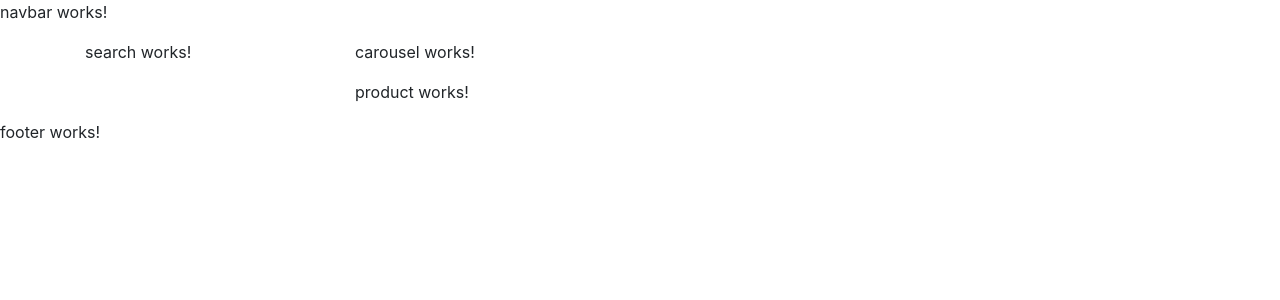
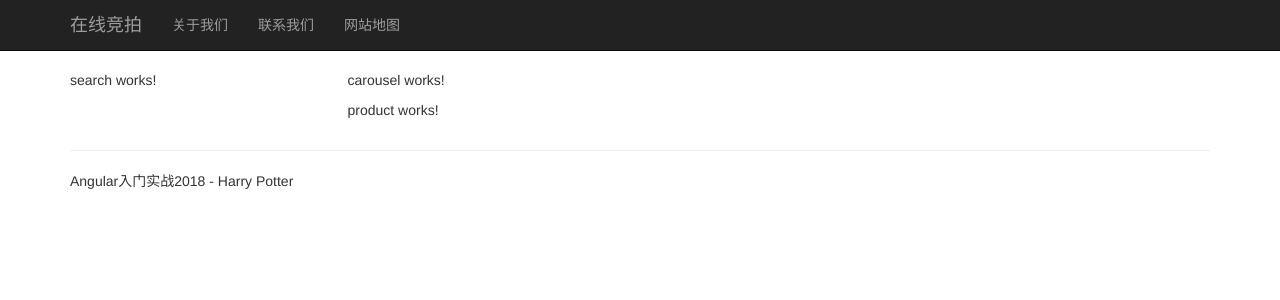
Before and after one commit to kunoka/auction, an Angular app: page / in a window 1280 px wide. Shown: the top 300 px of the page. Built offline with nearby package versions, Linux system fonts and the light colour scheme.

Commit message:
2-7 开发navbar和footer组件 完成 降级bootstrap为3.3.2 版本 4.0以上版本跟教程视频不一致

```diff
--- a/angular.json
+++ b/angular.json
@@ -24,11 +24,11 @@
             ],
             "styles": [
               "src/styles.css",
-              "../node_modules/bootstrap/dist/css/bootstrap.css"
+              "./node_modules/bootstrap/dist/css/bootstrap.css"
             ],
             "scripts": [
-              "../node_modules/jquery/dist/jquery.js",
-              "../node_modules/bootstrap/dist/js/bootstrap.js"
+              "./node_modules/jquery/dist/jquery.js",
+              "./node_modules/bootstrap/dist/js/bootstrap.js"
             ]
           },
           "configurations": {
--- a/package.json
+++ b/package.json
@@ -20,7 +20,6 @@
     "@angular/platform-browser": "^6.1.0",
     "@angular/platform-browser-dynamic": "^6.1.0",
     "@angular/router": "^6.1.0",
-    "bootstrap": "^4.1.3",
     "core-js": "^2.5.4",
     "jquery": "^3.3.1",
     "rxjs": "~6.2.0",
@@ -36,6 +35,7 @@
     "@types/jasminewd2": "~2.0.3",
     "@types/jquery": "^3.3.9",
     "@types/node": "~8.9.4",
+    "bootstrap": "^3.3.7",
     "codelyzer": "~4.3.0",
     "jasmine-core": "~2.99.1",
     "jasmine-spec-reporter": "~4.2.1",
--- a/src/app/footer/footer.component.html
+++ b/src/app/footer/footer.component.html
@@ -1,3 +1,10 @@
-<p>
-  footer works!
-</p>
+<div class="container">
+  <hr>
+  <footer>
+    <div class="row">
+      <div class="col-lg-12">
+        <p>Angular入门实战2018 - Harry Potter</p>
+      </div>
+    </div>
+  </footer>
+</div>
--- a/src/app/navbar/navbar.component.html
+++ b/src/app/navbar/navbar.component.html
@@ -1,3 +1,19 @@
-<p>
-  navbar works!
-</p>
+<nav class="navbar navbar-inverse navbar-fixed-top">
+  <div class="container">
+    <div class="navbar-header">
+      <button type="button" class="navbar-toggle" data-toggle="collapse" data-target=".navbar-ex1-collapse">
+        <span class="icon-bar"></span>
+        <span class="icon-bar"></span>
+        <span class="icon-bar"></span>
+      </button>
+      <a href="#" class="navbar-brand">在线竞拍</a>
+    </div>
+    <div class="collapse navbar-collapse navbar-ex1-collapse">
+      <ul class="nav navbar-nav">
+        <li><a href="#">关于我们</a></li>
+        <li><a href="#">联系我们</a></li>
+        <li><a href="#">网站地图</a></li>
+      </ul>
+    </div>
+  </div>
+</nav>
--- a/src/styles.css
+++ b/src/styles.css
@@ -1 +1,4 @@
 /* You can add global styles to this file, and also import other style files */
+body {
+  padding-top: 70px;
+}
```
Also changed, not shown: 1 other file (tests, documents, lock files or other folders).
